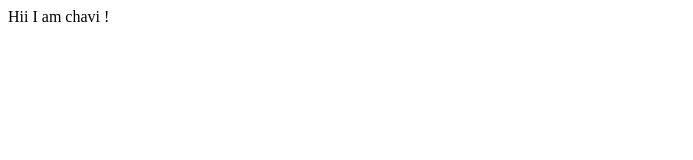
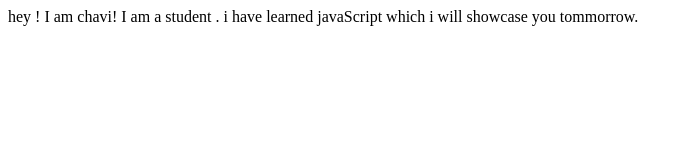
Before and after one commit to ChaviSinghal27/ChaviSinghal-Site, a plain HTML site: page index.html in a window 1280 px wide. Shown: the whole page, without its empty margins (0-693 px from the left). Drawn offline with Linux system fonts and the light colour scheme.

Commit message:
update project details

```diff
--- a/index.html
+++ b/index.html
@@ -7,6 +7,8 @@
     <title>chavi singhal site</title>
 </head>
 <body>
-    Hii I am chavi !
+    hey ! I am chavi!
+   I am a student .
+   i have learned javaScript which i will showcase you tommorrow.
 </body>
 </html>
```
